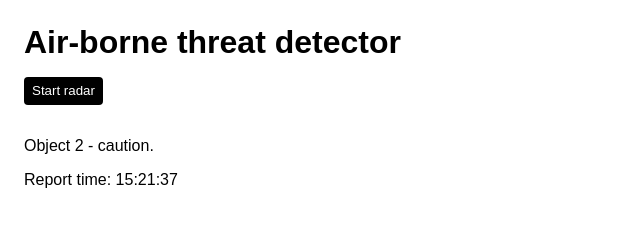
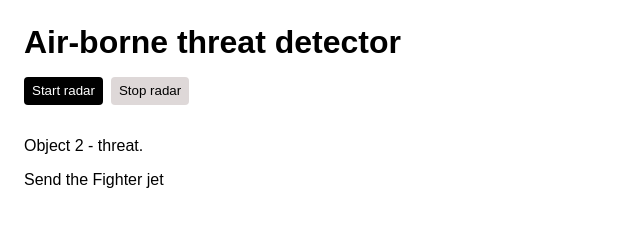
Before and after one commit to lienputnina/lmt-hw-threat-response-app, a website built with Vite: page index.html in a window 1280 px wide. Both pictures are taken after a click on the button "Start radar". Shown: the whole page, without its empty margins (0-640 px from the left). Built offline with nearby package versions, Linux system fonts and the light colour scheme.

Commit message:
feat: created an option to stop the radar and provide continuos flying objects

```diff
--- a/index.html
+++ b/index.html
@@ -8,13 +8,16 @@
   <body>
     <div id="app">
       <h1>Air-borne threat detector</h1>
-      <button id="start-radar">Start radar</button>
+      <div class="controls">
+        <button id="start-radar">Start radar</button>
+        <button id="stop-radar">Stop radar</button>
+      </div>
       <div class="threat-info">
         <p id="threat-level"></p>
         <p id="threat-solution"></p>
         <p id="report-time"></p>
       </div>
     </div>
-    <script type="module" src="/src/main.ts"></script>
+    <script type="module" src="/src/logic/main.ts"></script>
   </body>
 </html>
--- a/src/data/radarData.ts
+++ /dev/null
@@ -1,59 +0,0 @@
-export interface radarDataObject {
-  speed_ms: number;
-  altitude_m: number;
-  heading_deg: number;
-  latitude: number;
-  longitude: number;
-  report_time: Date;
-}
-
-export const radarSystemData: radarDataObject[] = [
-  {
-    speed_ms: 14,
-    altitude_m: 199,
-    heading_deg: 45,
-    latitude: 0,
-    longitude: 0,
-    report_time: new Date(),
-  },
-  {
-    speed_ms: 20,
-    altitude_m: 200,
-    heading_deg: 90,
-    latitude: 0,
-    longitude: 0,
-    report_time: new Date(),
-  },
-  {
-    speed_ms: 155,
-    altitude_m: 220,
-    heading_deg: 45,
-    latitude: 0,
-    longitude: 0,
-    report_time: new Date(),
-  },
-  {
-    speed_ms: 1000,
-    altitude_m: 2300,
-    heading_deg: 45,
-    latitude: 0,
-    longitude: 0,
-    report_time: new Date(),
-  },
-  {
-    speed_ms: 1500,
-    altitude_m: 15200,
-    heading_deg: 45,
-    latitude: 0,
-    longitude: 0,
-    report_time: new Date(),
-  },
-  {
-    speed_ms: 900,
-    altitude_m: 1500,
-    heading_deg: 45,
-    latitude: 0,
-    longitude: 0,
-    report_time: new Date(),
-  },
-];
--- /dev/null
+++ b/src/logic/main.ts
@@ -0,0 +1,29 @@
+import './././../style.css';
+import { respondToThreats } from '../logic/threatResponse';
+
+let continueFiring: boolean = true;
+
+const continueFiringObjects = () => {
+  return continueFiring;
+};
+
+const clearTheUI = () => {
+  document.getElementById('threat-level')!.innerHTML = '';
+  document.getElementById('threat-solution')!.innerHTML = '';
+  document.getElementById('report-time')!.innerHTML = '';
+};
+
+const main = () => {
+  const startButton = document.getElementById('start-radar');
+  startButton?.addEventListener('click', () => {
+    respondToThreats(continueFiringObjects);
+  });
+
+  const stopButton = document.getElementById('stop-radar');
+  stopButton?.addEventListener('click', () => {
+    continueFiring = false;
+    clearTheUI();
+  });
+};
+
+main();
--- a/src/logic/threatResponse.ts
+++ b/src/logic/threatResponse.ts
@@ -1,6 +1,7 @@
-import type { radarDataObject } from '../data/radarData';
+import type { radarDataObject } from './utils/generateRadarData';
 import { waitOneSecond } from './utils/waitOneSecond';
 import { threatInterceptors } from '../data/threatInterceptors';
+import { generateRadarData } from './utils/generateRadarData';
 
 const provideDefenseSolution = (potentialThreat: radarDataObject) => {
   if (
@@ -31,18 +32,17 @@ const provideDefenseSolution = (potentialThreat: radarDataObject) => {
   }
 };
 
-export const respondToThreats = async (radarSystemData: radarDataObject[]) => {
-  let potentialThreat: radarDataObject;
-  let threatCounter = 1;
+export const respondToThreats = async (stopperFunction: () => boolean) => {
+  let objectCounter = 1;
 
-  for (let i = 0; i < radarSystemData.length; i++) {
+  while (stopperFunction()) {
     await waitOneSecond();
-    potentialThreat = radarSystemData[i];
+    let potentialThreat: radarDataObject = generateRadarData();
 
     /*
     The idea about the padStart() function was found here -
     https://www.javaspring.net/blog/javascript-date-ensure-getminutes-gethours-getseconds-puts-0-in-front-if-necessary/
-     */
+    */
     let reportTimeHours = potentialThreat.report_time
       .getHours()
       .toString()
@@ -55,42 +55,43 @@ export const respondToThreats = async (radarSystemData: radarDataObject[]) => {
       .getSeconds()
       .toString()
       .padStart(2, '0');
+
     let reportTime = `${reportTimeHours}:${reportTimeMinutes}:${reportTimeSeconds}`;
 
     if (potentialThreat.speed_ms < 15 || potentialThreat.altitude_m < 200) {
       document.getElementById('threat-level')!.innerHTML =
-        `Object ${threatCounter} is not a threat. No need to respond`;
+        `Object ${objectCounter} is not a threat. No need to respond`;
 
       document.getElementById('report-time')!.innerHTML =
         `Report time: ${reportTime}`;
 
-      threatCounter++;
+      objectCounter++;
     } else if (
       potentialThreat.speed_ms > 15 &&
       potentialThreat.speed_ms < 150
     ) {
       document.getElementById('threat-level')!.innerHTML =
-        `Object ${threatCounter} - caution.`;
+        `Object ${objectCounter} - caution.`;
 
       document.getElementById('report-time')!.innerHTML =
         `Report time: ${reportTime}`;
 
-      threatCounter++;
+      objectCounter++;
     } else if (potentialThreat.speed_ms > 150) {
       document.getElementById('threat-level')!.innerHTML =
-        `Object ${threatCounter} - threat.`;
+        `Object ${objectCounter} - threat.`;
 
       provideDefenseSolution(potentialThreat);
 
-      threatCounter++;
+      objectCounter++;
     } else {
       document.getElementById('threat-level')!.innerHTML =
-        `Object ${threatCounter} - potential threat.`;
+        `Object ${objectCounter} - potential threat.`;
 
       document.getElementById('report-time')!.innerHTML =
         `Report time: ${reportTime}`;
 
-      threatCounter++;
+      objectCounter++;
     }
   }
 };
--- a/src/main.ts
+++ /dev/null
@@ -1,12 +0,0 @@
-import './style.css';
-import { respondToThreats } from './logic/threatResponse';
-import { radarSystemData } from './data/radarData';
-
-const main = () => {
-  const startButton = document.getElementById('start-radar');
-  startButton?.addEventListener('click', () => {
-    respondToThreats(radarSystemData);
-  });
-};
-
-main();
--- a/src/style.css
+++ b/src/style.css
@@ -16,6 +16,11 @@ h1 {
   gap: 1rem;
 }
 
+.controls {
+  display: flex;
+  gap: 0.5rem;
+}
+
 #start-radar {
   width: fit-content;
   padding: 0.4rem 0.5rem 0.4rem 0.5rem;
@@ -30,3 +35,18 @@ h1 {
 #start-radar:hover {
   background-color: #5d5d5a;
 }
+
+#stop-radar {
+  width: fit-content;
+  padding: 0.4rem 0.5rem 0.4rem 0.5rem;
+  text-align: center;
+  border: 1px transparent;
+  border-radius: 4px;
+  cursor: pointer;
+  background-color: rgb(222, 216, 216);
+  color: black;
+}
+
+#stop-radar:hover {
+  background-color: #e4e1e1;
+}
```
